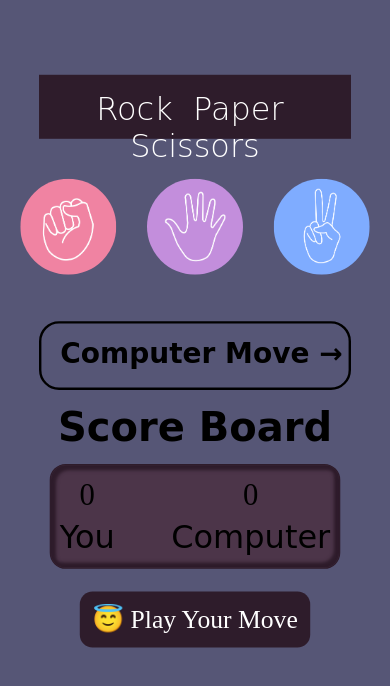
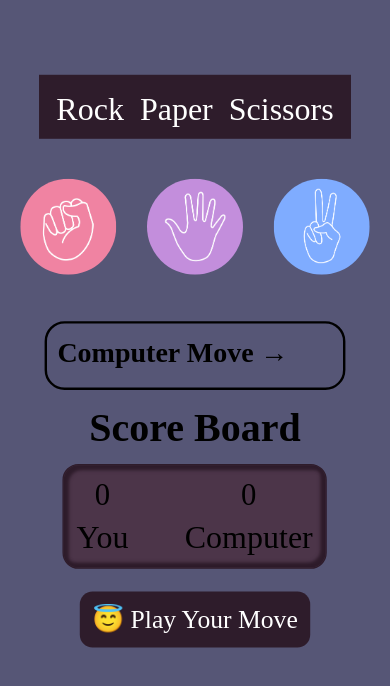
Before and after one commit to AryanRajput5772/Rock-paper-and-scissors-game, a plain HTML site: page index.html in a window 390 px wide. Drawn offline with Linux system fonts and the light colour scheme.

Commit message:
Add font styling when open on mobile screen

```diff
--- a/style.css
+++ b/style.css
@@ -178,7 +178,7 @@ h4 {
 
 @media only screen and (max-width: 600px) {
   .compinfo {
-    width: 400px;
+    width: 350px;
   }
   body {
     transform: scale(0.8); /* Adjust font size */
@@ -188,7 +188,7 @@ h4 {
   .para,
   .comp,
   .user {
-    font-family: Brush Script MT, pristina, cursive, sans-serif;
+    font-family: Brush Script MT, pristina;
     font-display: swap;
   }
 }
```
